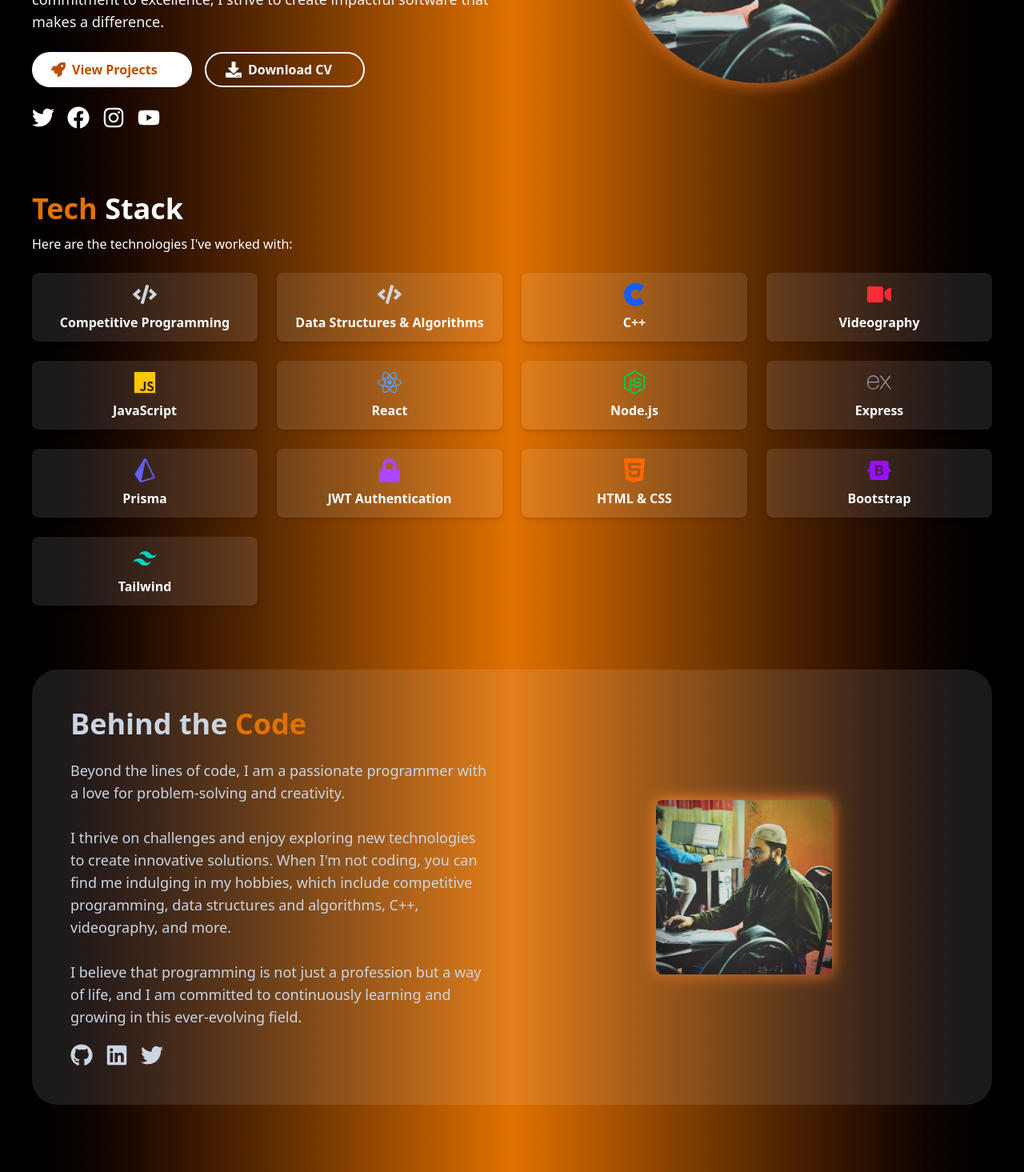
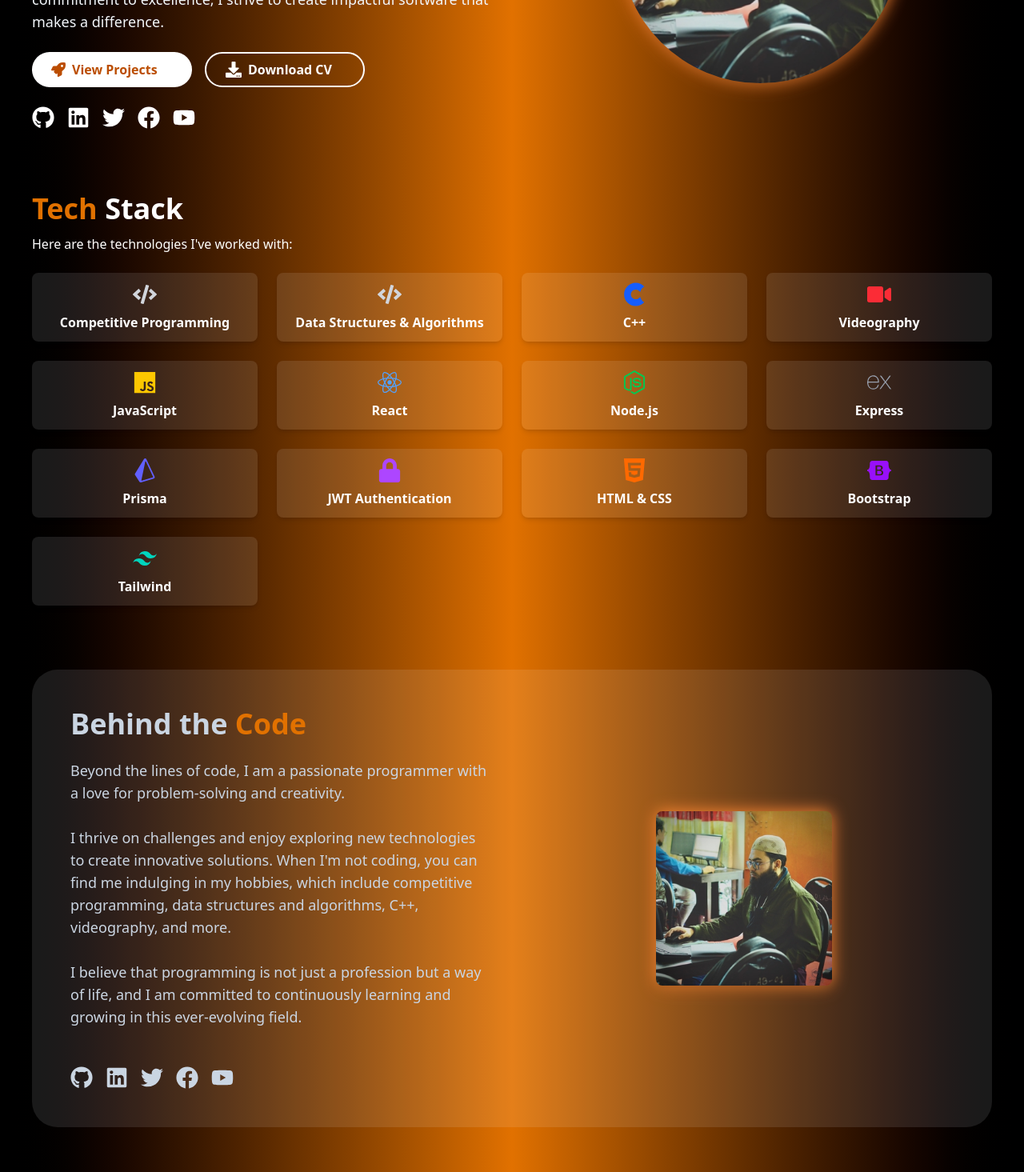
Before and after one commit to Didariiuc/Portfolio, a React (Vite) app: page / in a window 1280 px wide. Shown: the part 420-1885 px from the top of the page at 80% size. Built offline with nearby package versions, Linux system fonts and the light colour scheme.

Commit message:
without project all over editted

```diff
--- a/package.json
+++ b/package.json
@@ -11,6 +11,7 @@
   },
   "dependencies": {
     "@tailwindcss/vite": "^4.1.18",
+    "emailjs-com": "^3.2.0",
     "react": "^19.2.0",
     "react-dom": "^19.2.0",
     "react-icons": "^5.5.0",
--- a/src/components/Behind.jsx
+++ b/src/components/Behind.jsx
@@ -1,6 +1,6 @@
 import React from 'react'
 import BehindPic from '../assets/didar.jpg'
-import { FaGithub, FaLinkedin, FaTwitter } from 'react-icons/fa'
+import { FaGithub, FaLinkedin, FaTwitter, FaYoutube, FaFacebook } from 'react-icons/fa'
 
 function Behind() {
   return (
@@ -19,10 +19,29 @@ function Behind() {
             <br /><br />
             I believe that programming is not just a profession but a way of life, and I am committed to continuously learning and growing in this ever-evolving field.
           </p>
-          <div className='flex space-x-4 mt-5'>
-            <FaGithub size={28} className="hover:text-amber-500 transition-colors duration-300" />
-            <FaLinkedin size={28} className="hover:text-blue-500 transition-colors duration-300" />
-            <FaTwitter size={28} className="hover:text-sky-400 transition-colors duration-300" />
+          <div className="flex justify-center lg:justify-start mt-6 space-x-4">
+            <div className="flex justify-center lg:justify-start mt-6 space-x-4">
+              <a href="https://github.com/Didariiuc">
+                <FaGithub size={28} className="hover:text-black transition-colors duration-300" />
+              </a>
+              <a href="https://www.linkedin.com/in/md-abu-bakar-siddik-didar-704863330?utm_source=share_via&utm_content=profile&utm_medium=member_ios">
+                <FaLinkedin size={28} className="cursor-pointer hover:text-amber-300" />
+              </a>
+
+              <a href="https://x.com/didduuuuu?s=21npm run dev
+                                     ">
+                <FaTwitter size={28} className="cursor-pointer hover:text-amber-300" />
+              </a>
+
+              <a href="https://www.facebook.com/share/1EC5NwSCrN/?mibextid=wwXIfr">
+                <FaFacebook size={28} className="cursor-pointer hover:text-amber-300" />
+              </a>
+
+              <a href="https://youtube.com/@diva_tune?si=IfjX1caapzn50es9">
+                <FaYoutube size={28} className="cursor-pointer hover:text-amber-300" />
+              </a>
+
+            </div>
           </div>
         </div>
 
--- a/src/components/Contact.jsx
+++ b/src/components/Contact.jsx
@@ -1,13 +1,32 @@
-import React from 'react'
-import { FaEnvelope, FaMapMarkerAlt } from "react-icons/fa";
-import { FaGithub, FaLinkedin, FaTwitter, FaPaperPlane } from 'react-icons/fa'
-
+import React, { useRef } from 'react';
+import { FaEnvelope, FaMapMarkerAlt, FaGithub, FaLinkedin, FaTwitter, FaPaperPlane } from 'react-icons/fa';
+import emailjs from 'emailjs-com';
 
 function Contact() {
+  const form = useRef();
+
+  const sendEmail = (e) => {
+    e.preventDefault();
+
+    emailjs.sendForm(
+      "service_ravlvzi",     // EmailJS থেকে পাওয়া Service ID
+      "template_fwi8u9a",    // Template ID
+      form.current,
+      "MxFzdkskjeR4oeZ-q"      // Public Key
+    ).then(
+      (result) => {
+        alert("Message Sent Successfully!");
+      },
+      (error) => {
+        alert("Failed to send message: " + error.text);
+      }
+    );
+  };
+
   return (
     <div className='p-6 sm:p-10 text-white flex flex-col lg:flex-row gap-10'>
       {/* Left Section */}
-            <div className='w-full lg:w-1/2 p-5  rounded-4xl'>
+      <div className='w-full lg:w-1/2 p-5 rounded-4xl'>
         <h1 className="text-3xl sm:text-4xl md:text-5xl font-bold mb-4 text-left">
           Let's <br />
           <span className="text-amber-500 mt-5">Connect</span>
@@ -18,50 +37,54 @@ function Contact() {
 
         {/* Email Box */}
         <div className='w-fit'>
-                    <div className=' flex items-center gap-3 rounded-full px-6 sm:px-10 md:px-16 py-4
-                                bg-white/10 text-white font-bold text-sm sm:text-lg mt-8
-                                w-full sm:w-auto cursor-pointer'>
-                        <FaEnvelope size={40} className="text-amber-500 text-xl sm:text-2xl" />
+          <div className='flex items-center gap-3 rounded-full px-6 sm:px-10 md:px-16 py-4 bg-white/10 text-white font-bold text-sm sm:text-lg mt-8 w-full sm:w-auto cursor-pointer'>
+            <FaEnvelope size={40} className="text-amber-500" />
             <span className="truncate">mdabubakarsiddikdidar@gmail.com</span>
           </div>
 
           {/* Location Box */}
-                    <div className='flex items-center gap-3 rounded-full px-6 sm:px-10 md:px-16 py-4
-                                bg-white/10 text-white font-bold text-sm sm:text-lg mt-4
-                                w-full sm:w-auto cursor-pointer'>
-                        <FaMapMarkerAlt size={40} className="text-amber-500 text-xl sm:text-2xl" />
+          <div className='flex items-center gap-3 rounded-full px-6 sm:px-10 md:px-16 py-4 bg-white/10 text-white font-bold text-sm sm:text-lg mt-4 w-full sm:w-auto cursor-pointer'>
+            <FaMapMarkerAlt size={40} className="text-amber-500" />
             <span className="truncate">Chattogram, Bangladesh</span>
           </div>
         </div>
 
-                {/* Icon portion */}
+        {/* Social Icons */}
         <div className='p-2 flex justify-left space-x-4 mt-2'>
+          <a href="https://github.com/Didariiuc">
             <FaGithub size={28} className="hover:text-black transition-colors duration-300" />
+          </a>
+          <a href="https://www.linkedin.com/in/md-abu-bakar-siddik-didar-704863330?utm_source=share_via&utm_content=profile&utm_medium=member_ios">
             <FaLinkedin size={28} className="hover:text-blue-500 transition-colors duration-300" />
+          </a>
+          <a href="https://x.com/didduuuuu?s=21npm run dev
+          ">
             <FaTwitter size={28} className="hover:text-sky-400 transition-colors duration-300" />
+          </a>
         </div>
       </div>
 
-            {/* Right Section */}
+      {/* Right Section (Form) */}
       <div className='w-full lg:w-1/2 p-5 bg-white/10 rounded-4xl'>
-
+        <form ref={form} onSubmit={sendEmail}>
           {/* Name */}
           <div>
-                    <input type="text" placeholder="Your Name" className="w-full p-3 rounded-lg bg-white/20 text-white placeholder:text-white/50 focus:outline-none focus:ring-2 focus:ring-white" />
+            <input type="text" name="user_name" placeholder="Your Name" className="w-full p-3 rounded-lg bg-white/20 text-white placeholder:text-white/50 focus:outline-none focus:ring-2 focus:ring-white" required />
           </div>
 
           {/* Email */}
           <div className="mt-4">
-                    <input type="email" placeholder="Your Email" className="w-full p-3 rounded-lg bg-white/20 text-white placeholder:text-white/50 focus:outline-none focus:ring-2 focus:ring-white" />
+            <input type="email" name="user_email" placeholder="Your Email" className="w-full p-3 rounded-lg bg-white/20 text-white placeholder:text-white/50 focus:outline-none focus:ring-2 focus:ring-white" required />
           </div>
 
           {/* Message */}
           <div className="mt-4">
-                    <textarea placeholder="Your Message" rows={4} className="w-full p-3 rounded-lg bg-white/20 text-white placeholder:text-white/50 focus:outline-none focus:ring-2 focus:ring-white"></textarea>
+            <textarea name="message" placeholder="Your Message" rows={4} className="w-full p-3 rounded-lg bg-white/20 text-white placeholder:text-white/50 focus:outline-none focus:ring-2 focus:ring-white" required></textarea>
           </div>
 
           {/* Submit Button */}
           <button
+            type="submit"
             className="mt-6 w-full py-3 bg-amber-600 rounded-lg font-bold text-white
                        hover:bg-white hover:text-amber-600 transition-all duration-300
                        flex items-center justify-center gap-2 group"
@@ -69,11 +92,10 @@ function Contact() {
             <FaPaperPlane className="text-white group-hover:text-amber-600 transition-all duration-300" />
             Send Message
           </button>
-
-
+        </form>
       </div>
     </div>
-    )
+  );
 }
 
-export default Contact
+export default Contact;
--- a/src/components/Footer.jsx
+++ b/src/components/Footer.jsx
@@ -1,5 +1,5 @@
 import React from 'react'
-import { FaGithub, FaLinkedin, FaTwitter } from "react-icons/fa";
+import { FaGithub, FaLinkedin, FaTwitter, FaFacebook, FaYoutube } from "react-icons/fa";
 
 function Footer() {
   return (
@@ -14,9 +14,28 @@ function Footer() {
 
         {/* Right Section */}
         <div className="flex space-x-4">
-          <FaGithub size={22} className="cursor-pointer hover:text-amber-500" />
-          <FaLinkedin size={22} className="cursor-pointer hover:text-amber-500" />
-          <FaTwitter size={22} className="cursor-pointer hover:text-amber-500" />
+          <div className="flex justify-center lg:justify-start mt-6 space-x-4">
+                        <a href="https://github.com/Didariiuc">
+                          <FaGithub size={28} className="hover:text-black transition-colors duration-300" />
+                        </a>
+                        <a href="https://www.linkedin.com/in/md-abu-bakar-siddik-didar-704863330?utm_source=share_via&utm_content=profile&utm_medium=member_ios">
+                          <FaLinkedin size={28} className="cursor-pointer hover:text-amber-300" />
+                        </a>
+
+                        <a href="https://x.com/didduuuuu?s=21npm run dev
+                        ">
+                          <FaTwitter size={28} className="cursor-pointer hover:text-amber-300" />
+                        </a>
+
+                        <a href="https://www.facebook.com/share/1EC5NwSCrN/?mibextid=wwXIfr">
+                          <FaFacebook size={28} className="cursor-pointer hover:text-amber-300" />
+                        </a>
+
+                        <a href="https://youtube.com/@diva_tune?si=IfjX1caapzn50es9">
+                          <FaYoutube size={28} className="cursor-pointer hover:text-amber-300" />
+                        </a>
+
+                      </div>
         </div>
       </div>
     </footer>
--- a/src/components/Hero.jsx
+++ b/src/components/Hero.jsx
@@ -1,6 +1,7 @@
 import React from 'react'
 import HeroPic from '../assets/didar.jpg'
-import { FaTwitter, FaFacebook, FaInstagram, FaYoutube, FaDownload, FaRocket } from "react-icons/fa";
+import { FaTwitter, FaFacebook, FaInstagram, FaYoutube,FaGithub, FaDownload, FaRocket, FaLinkedin } from "react-icons/fa";
+import { Link } from 'react-router-dom'
 
 function Hero() {
 
@@ -48,13 +49,15 @@ function Hero() {
           {/* Buttons */}
           <div className="mt-5 text-center lg:text-left">
             <div className="flex flex-col sm:flex-row justify-center lg:justify-start mt-6 gap-4">
-              <button
+              <Link
+                to="/projects"
+                className="w-50 bg-white text-amber-700 hover:bg-amber-700 hover:text-white
+             font-bold py-2 px-6 rounded-full transition flex items-center gap-2"
+              >
+                <FaRocket size={18} className="text-amber-700 group-hover:text-white transition" />
+                View Projects
+              </Link>
 
-                className="w-50 bg-white text-amber-700 hover:bg-amber-700 hover:text-white font-bold py-2 px-6 rounded-full transition flex items-center gap-2"
-              >
-                <FaRocket size={18} className="text-amber-700 hover:text-white" />
-                View Projects
-              </button>
               <button
                 onClick={handleDownload}
                 className="w-50 flex items-center gap-2 bg-transparent border-2 hover:bg-amber-700 hover:text-white font-bold py-2 px-6 rounded-full transition"
@@ -66,10 +69,26 @@ function Hero() {
 
             {/* Social Icons */}
             <div className="flex justify-center lg:justify-start mt-6 space-x-4">
+              <a href="https://github.com/Didariiuc">
+                <FaGithub size={28} className="hover:text-black transition-colors duration-300" />
+              </a>
+              <a href="https://www.linkedin.com/in/md-abu-bakar-siddik-didar-704863330?utm_source=share_via&utm_content=profile&utm_medium=member_ios">
+                <FaLinkedin size={28} className="cursor-pointer hover:text-amber-300" />
+              </a>
+
+              <a href="https://x.com/didduuuuu?s=21npm run dev
+              ">
                 <FaTwitter size={28} className="cursor-pointer hover:text-amber-300" />
+              </a>
+
+              <a href="https://www.facebook.com/share/1EC5NwSCrN/?mibextid=wwXIfr">
                 <FaFacebook size={28} className="cursor-pointer hover:text-amber-300" />
-              <FaInstagram size={28} className="cursor-pointer hover:text-amber-300" />
+              </a>
+
+              <a href="https://youtube.com/@diva_tune?si=IfjX1caapzn50es9">
                 <FaYoutube size={28} className="cursor-pointer hover:text-amber-300" />
+              </a>
+
             </div>
           </div>
         </div>
--- a/src/components/NavBar.jsx
+++ b/src/components/NavBar.jsx
@@ -68,7 +68,8 @@ function NavBar() {
           </NavLink>
 
         </div>
-        <button
+        <a
+          href="mailto:mdabubakarsiddikdidar@gmail.com"
           className="flex items-center gap-2 bg-gradient-to-r from-amber-600 to-amber-800
              text-white font-bold py-2 px-6 rounded-full shadow-lg
              hover:from-amber-700 hover:to-amber-900 hover:scale-105
@@ -76,7 +77,7 @@ function NavBar() {
         >
           <FaHandshake size={18} />
           Hire Me
-        </button>
+        </a>
 
 
         {/* Mobile Toggle */}
```
Also changed, not shown: 1 other file (tests, documents, lock files or other folders). Lines whose indentation alone changed are shown as unchanged.
